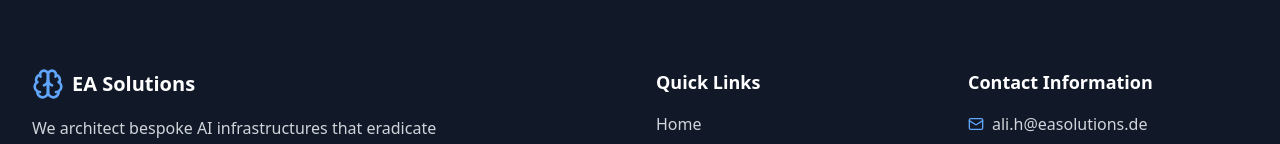
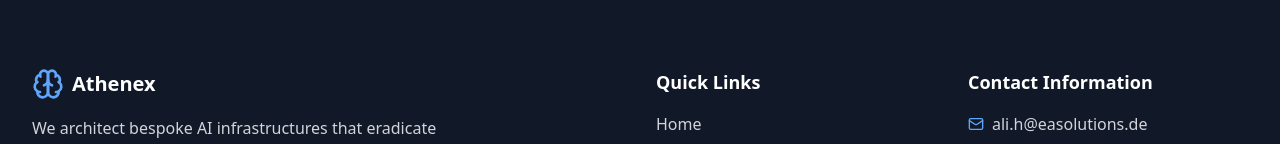
Before and after one commit to eldiaplooooo/ea-website-v3, a React (Vite) app: page / in a window 1280 px wide. Shown: the part 5879-6023 px from the top of the page. Built offline with nearby package versions, Linux system fonts and the light colour scheme.

Commit message:
Updated index.html

```diff
--- a/index.html
+++ b/index.html
@@ -4,7 +4,7 @@
     <meta charset="UTF-8" />
     <link rel="icon" type="image/svg+xml" href="/vite.svg" />
     <meta name="viewport" content="width=device-width, initial-scale=1.0" />
-    <title>EA Solutions - Your Business Has a Body. We Build Its Mind.</title>
+    <title>Athenex - Your Business Has a Body. We Build Its Mind.</title>
     <meta name="description" content="We architect bespoke AI infrastructures that eradicate repetitive work, amplify human potential, and unlock unprecedented levels of efficiency for your enterprise." />
   </head>
   <body>
--- a/src/components/Footer.tsx
+++ b/src/components/Footer.tsx
@@ -18,7 +18,7 @@ const Footer: React.FC<FooterProps> = ({ onBookingClick }) => {
           <div className="col-span-1 md:col-span-2">
             <div className="flex items-center space-x-2 mb-4">
               <Brain className="h-8 w-8 text-blue-400" />
-              <span className="text-xl font-bold">EA Solutions</span>
+              <span className="text-xl font-bold">Athenex</span>
             </div>
             <p className="text-gray-300 dark:text-gray-400 mb-6 max-w-md">
               {translate('footer.description')}
```
